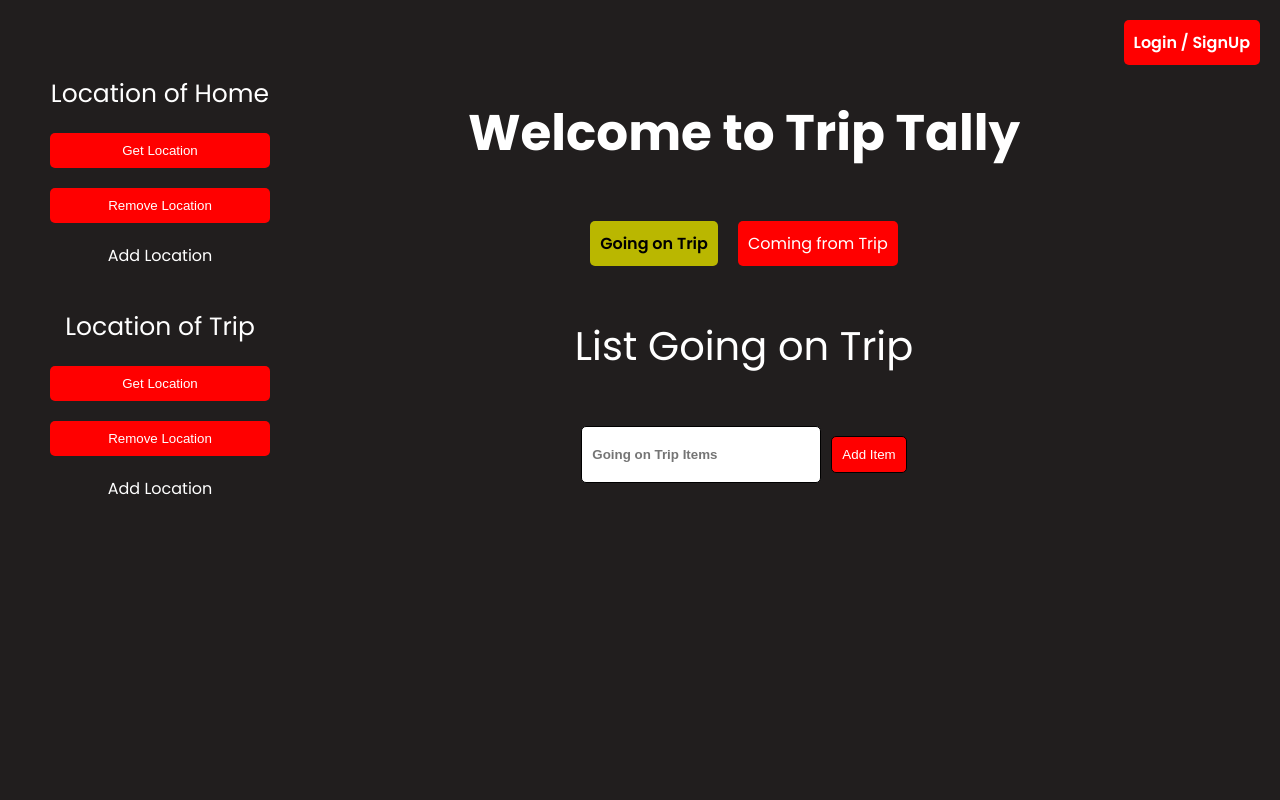
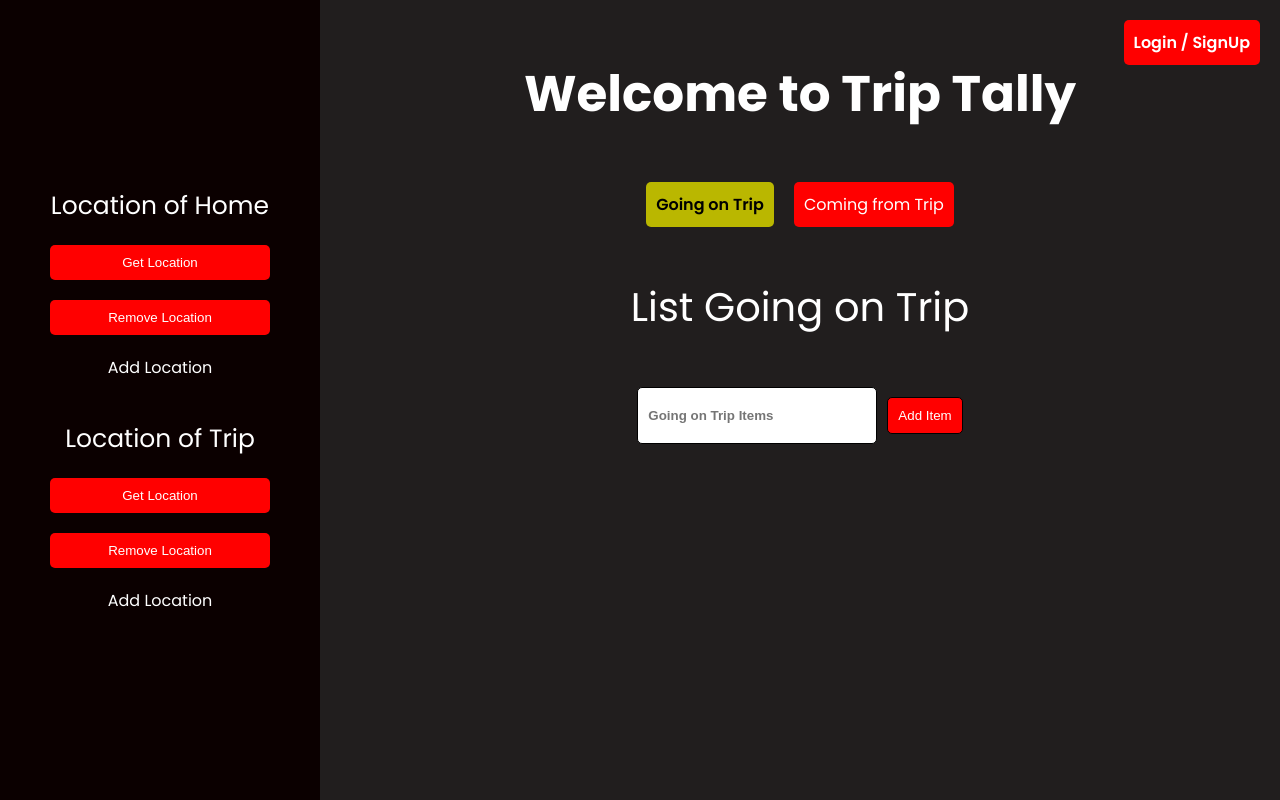
Before and after one commit to harshit391/TripTally, a plain HTML site: page index.html in a window 1280 px wide. Drawn offline with Linux system fonts and the light colour scheme.

Commit message:
Log out functionality Fixed
As I removed Logout script I forgot to add logout logic somewhere else

```diff
--- a/scripts/src/main.js
+++ b/scripts/src/main.js
@@ -15,12 +15,14 @@ const load = () =>
     }
 
     body.innerHTML = `
-        ${profile}
         <div class='locations'>
             ${locationHome}
             ${locationTrip}
         </div>
-        ${lists}
+        <div class='cont1'>
+            ${profile}
+            ${lists}
+        </div>
     `;
 
     loadData();
--- a/scripts/utils/checkAuth.js
+++ b/scripts/utils/checkAuth.js
@@ -5,6 +5,19 @@ const checkAuth = () => {
     const state = document.querySelector(".profile-state");
 
     const token = localStorage.getItem('token');
+
+    state.addEventListener('click', () => {
+        if (token)
+        {
+            localStorage.removeItem('token');
+            alert("You have been logged out");
+            window.location.reload();
+        }
+        else
+        {
+            location.href = "/pages/user.html";
+        }
+    })
 
     if (token)
     {
--- a/styles/components/main.css
+++ b/styles/components/main.css
@@ -4,6 +4,14 @@
     align-items: center;
     gap: 2.5rem;
     width: 100%;
+}
+
+.cont1
+{
+    display: flex;
+    width: 100%;
+    justify-content: center;
+    align-items: center;
     margin-top: 25px;
 }
 
@@ -36,4 +44,8 @@
         width: 100%;
     }
 
+    .cont1
+    {
+        margin-left: 25%;
+    }
 }
--- a/styles/components/resposive.css
+++ b/styles/components/resposive.css
@@ -5,6 +5,7 @@
     flex-direction: column;
     gap: 20px;
     padding: 50px;
+    background-color: #0b0000;
 }
 
 .location
@@ -13,7 +14,6 @@
     flex-direction: column;
     gap: 20px;
     width: 100%;
-    max-height: 250px;
 }
 
 .location button
@@ -46,9 +46,12 @@
     .locations
     {
         width: 25%;
+        height: 100vh;
+        justify-content: center;
+        position: fixed;
+        top: 0;
         gap: 40px;
-        justify-content: center;
-        align-items: center;
+        z-index: 1;
     }
 
 }
```
